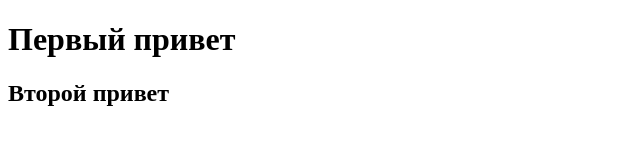
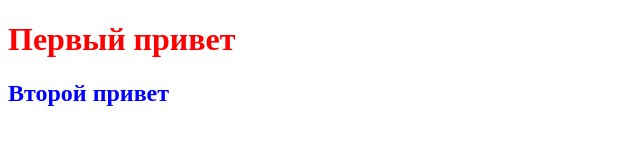
Before and after one commit to IvKos81/ITMO_001, a plain HTML site: page index.html in a window 1280 px wide. Shown: the whole page, without its empty margins (0-640 px from the left). Drawn offline with Linux system fonts and the light colour scheme.

Commit message:
Создан и подключен стилевой файл

```diff
--- a/index.html
+++ b/index.html
@@ -3,6 +3,7 @@
 <head>
   <meta charset="UTF-8">
   <meta name="viewport" content="width=device-width, initial-scale=1.0">
+  <link rel="stylesheet" href="style.css">
   <title>Test doc</title>
 </head>
 <body>
--- /dev/null
+++ b/style.css
@@ -0,0 +1,7 @@
+h1 {
+  color: red;
+}
+
+h2 {
+  color: blue;
+}
```
